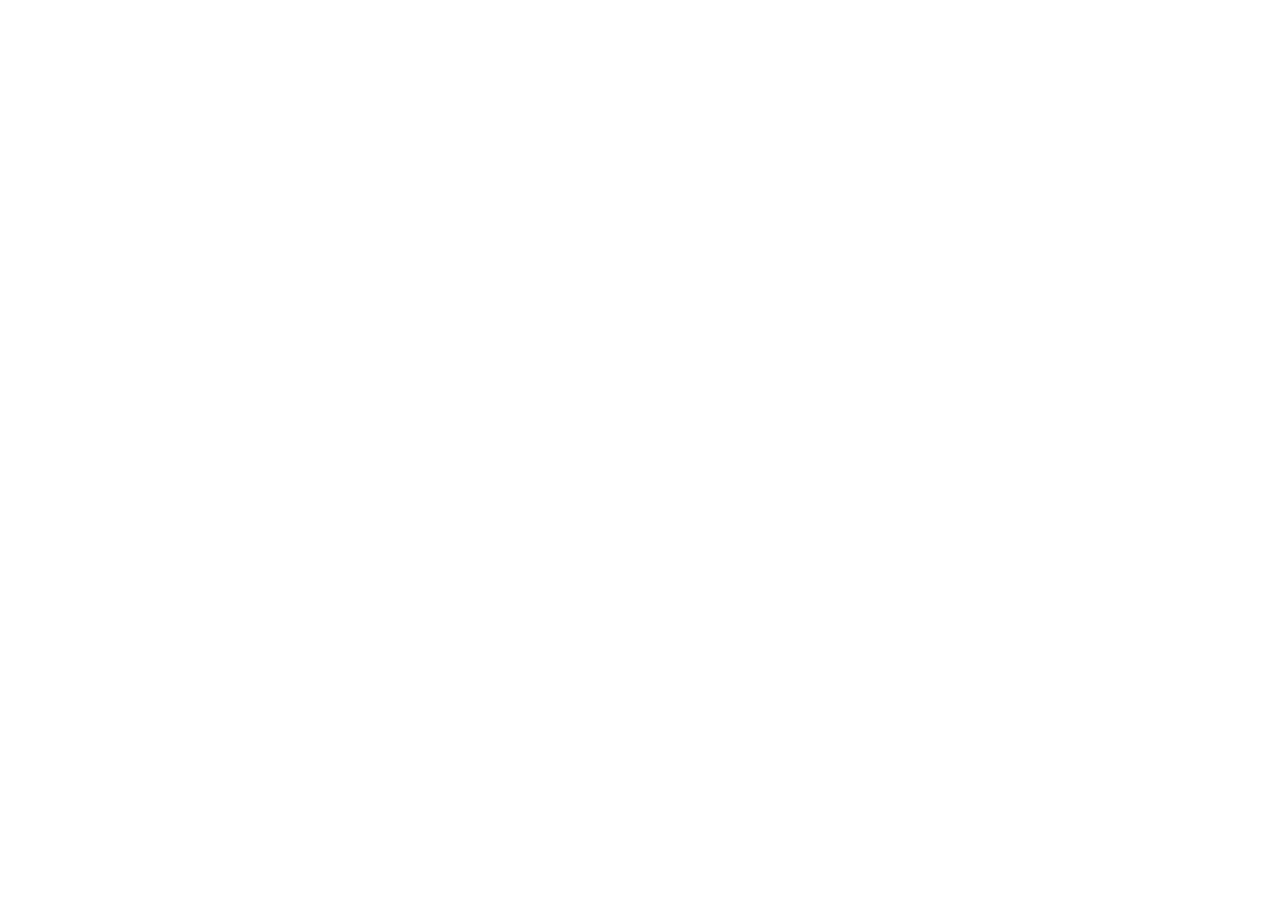
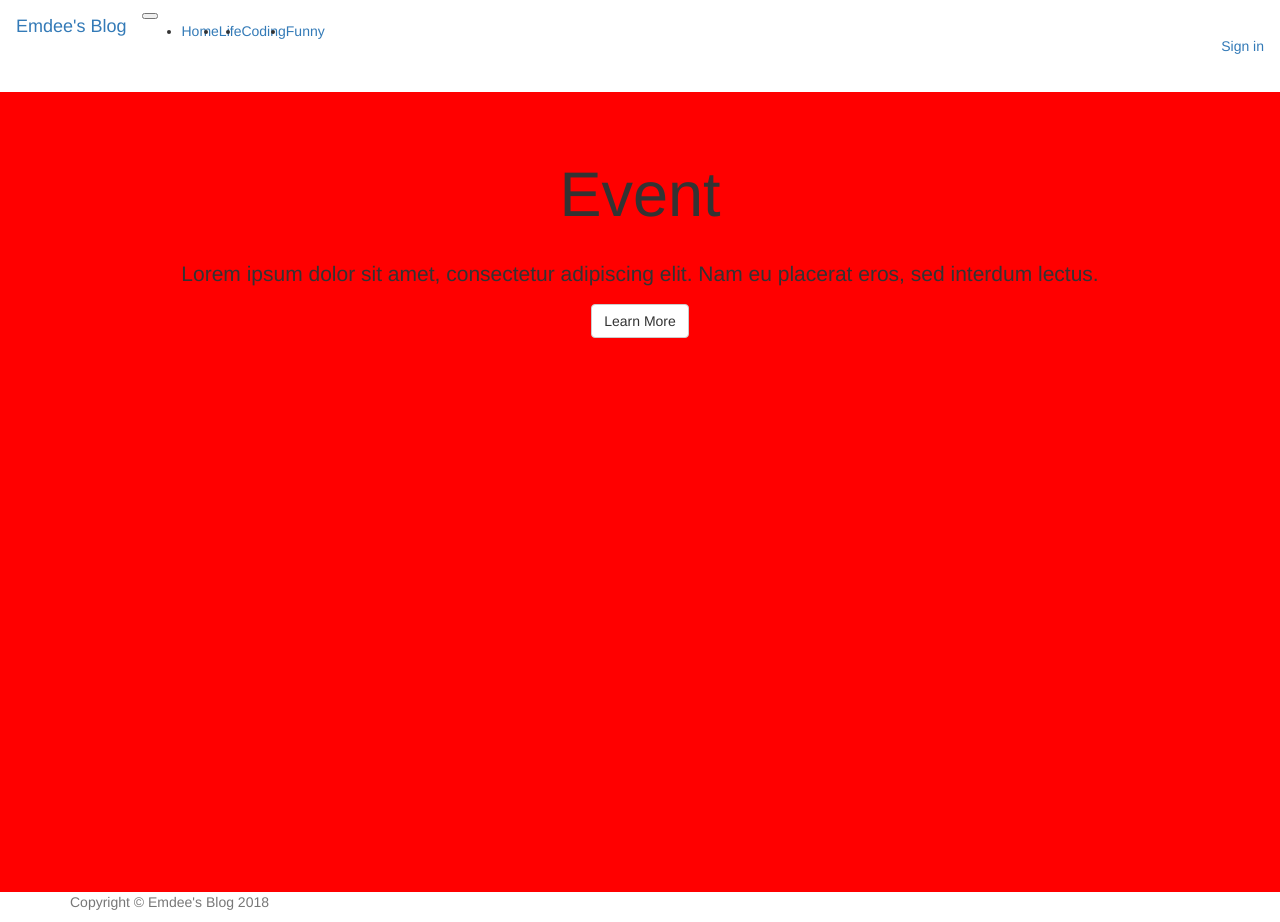
Before and after one commit to emdeechege/Blog, a Flask app: page / in a window 1280 px wide. Before the commit the page is empty. Before the commit the page ends 800 px from the top, so only its background shows below. Run offline with Flask 2, Linux system fonts and the light colour scheme; some libraries are stand-ins or nearby versions.

Commit message:
home page okay

```diff
--- a/app/__init__.py
+++ b/app/__init__.py
@@ -5,7 +5,7 @@
 from flask_login import LoginManager
 from flask_uploads import UploadSet,configure_uploads,IMAGES
 from flask_mail import Mail
-
+from flask_babelex import Babel
 
 login_manager = LoginManager()
 login_manager.session_protection = 'strong'
@@ -35,6 +35,7 @@
     db.init_app(app)
     login_manager.init_app(app)
     mail.init_app(app)
+    babel = Babel(app)
 
 
     # Registering the blueprint
--- a/app/main/views.py
+++ b/app/main/views.py
@@ -12,9 +12,10 @@
     my index page
     return
     '''
-    message= "Hello"
+
+
     title= "Emdee's Blog"
-    return render_template('index.html', message=message,title=title)
+    return render_template('index.html',title=title)
 
 @main.route('/user/<uname>')
 def profile(uname):
--- a/app/models.py
+++ b/app/models.py
@@ -40,7 +40,7 @@
     id = db.Column(db.Integer,primary_key = True)
     title = db.Column(db.String(255))
     topic = db.Column(db.String(255))
-    blog = db.Column(db.String(255))
+    content = db.Column(db.String(255))
     date = db.Column(db.DateTime(250), default=datetime.utcnow)
     user_id = db.Column(db.Integer, db.ForeignKey("users.id"))
     comments = db.relationship('Comments', backref='title', lazy='dynamic')
--- /dev/null
+++ b/app/static/css/index.css
@@ -0,0 +1,6 @@
+.jumbotron {
+    /* background: none; */
+    min-height: 100vh;
+    margin-bottom: 0;
+    background-color: red;
+}
--- a/app/templates/auth/login.html
+++ b/app/templates/auth/login.html
@@ -1,5 +1,5 @@
-% extends 'base.html'%}
-{% import 'bootstrap/wtf.html' as wtf%}
+{% extends 'base.html'%}
+}{% import 'bootstrap/wtf.html' as wtf%}
 
 {% block content %}
 <div class="container">
@@ -15,7 +15,7 @@
       {% endfor %}
       <!-- Login form -->
       {{wtf.quick_form(login_form)}}
-      <p> Don't have an account? <a href="{{url_for('auth.register')}}">Sign up here</a></p>
+      <p> Not subscribed? <a href="{{url_for('auth.register')}}">Sign up here</a></p>
      </div>
      <div clas="col-md-2"> </div>
     </div>
--- a/app/templates/index.html
+++ b/app/templates/index.html
@@ -0,0 +1,27 @@
+{% extends 'base.html'%}
+{% block styles%} {{ super() }}
+<link rel="stylesheet" href="{{url_for('static',filename='css/index.css')}}"> {% endblock %}
+{% block content %}
+
+<body>
+  <div class="jumbotron">
+    <div class="container text-center" id="landing">
+      <h1>Event</h1><br>
+      <p>Lorem ipsum dolor sit amet, consectetur adipiscing elit. Nam eu placerat eros, sed interdum lectus.</p>
+      <button type="button" class="btn btn-default">Learn More</button>
+    </div>
+  </div>
+
+
+  <!-- Footer -->
+   <footer>
+     <div class="container">
+       <div class="row">
+         <div class="col-lg-8 col-md-10 mx-auto">
+           <p class="copyright text-muted">Copyright &copy; Emdee's Blog 2018</p>
+         </div>
+       </div>
+     </div>
+   </footer>
+  {% endblock%}
+</body>
--- a/app/templates/navbar.html
+++ b/app/templates/navbar.html
@@ -0,0 +1,43 @@
+<link rel="stylesheet" href="{{url_for('static',filename='css/navbar.css')}}">
+<!-- Navigation -->
+<nav class="navbar navbar-expand-lg" style="background-color: transparent;">
+  <a class="navbar-brand" href="/">Emdee's Blog</a>
+  <button class="navbar-toggler" type="button" data-toggle="collapse" data-target="#navbarSupportedContent" aria-controls="navbarSupportedContent" aria-expanded="false" aria-label="Toggle navigation">
+    <span class="navbar-toggler-icon"></span>
+  </button>
+
+  <div class="collapse navbar-collapse" id="navbarSupportedContent">
+    <ul class="navbar-nav mr-auto">
+      <li class="nav-item active">
+        <a class="nav-link" href="/">Home <span class="sr-only">(current)</span></a>
+      </li>
+      <li >
+        <a class="nav-link" href="/categories/life">Life</a>
+      </li>
+      <li >
+        <a class="nav-link" href="/categories/coding">Coding</a>
+      </li>
+      <li >
+        <a class="nav-link" href="/categories/funny">Funny</a>
+      </li>
+    </ul>
+
+    <ul class="nav navbar-nav navbar-right">
+      {% if current_user.is_authenticated %}
+      <li>
+        <a class="nav-link" href="{{url_for('main.profile',uname=current_user.author)}}">Dashboard</a>
+      </li>
+      <li>
+        <a class="nav-link" href="{{url_for('main.profile',uname=current_user.author)}}">Profile</a>
+      </li>
+      <li >
+        <a class="nav-link" href="{{url_for('auth.logout')}}">Sign out</a>
+      </li>
+      {% else %}
+      <li >
+        <a class="nav-link" href="{{url_for('auth.login')}}">Sign in</a>
+      </li>
+      {%endif%}
+    </ul>
+  </div>
+</nav>
```
Also changed, not shown: app/static/css/navbar.css (added, +19 -0 lines), app/static/css/styles.css (added, +107 -0 lines), app/static/photos/home-bg.jpg (added), app/static/photos/images.jpeg (added), app/static/photos/two.jpeg (added).
